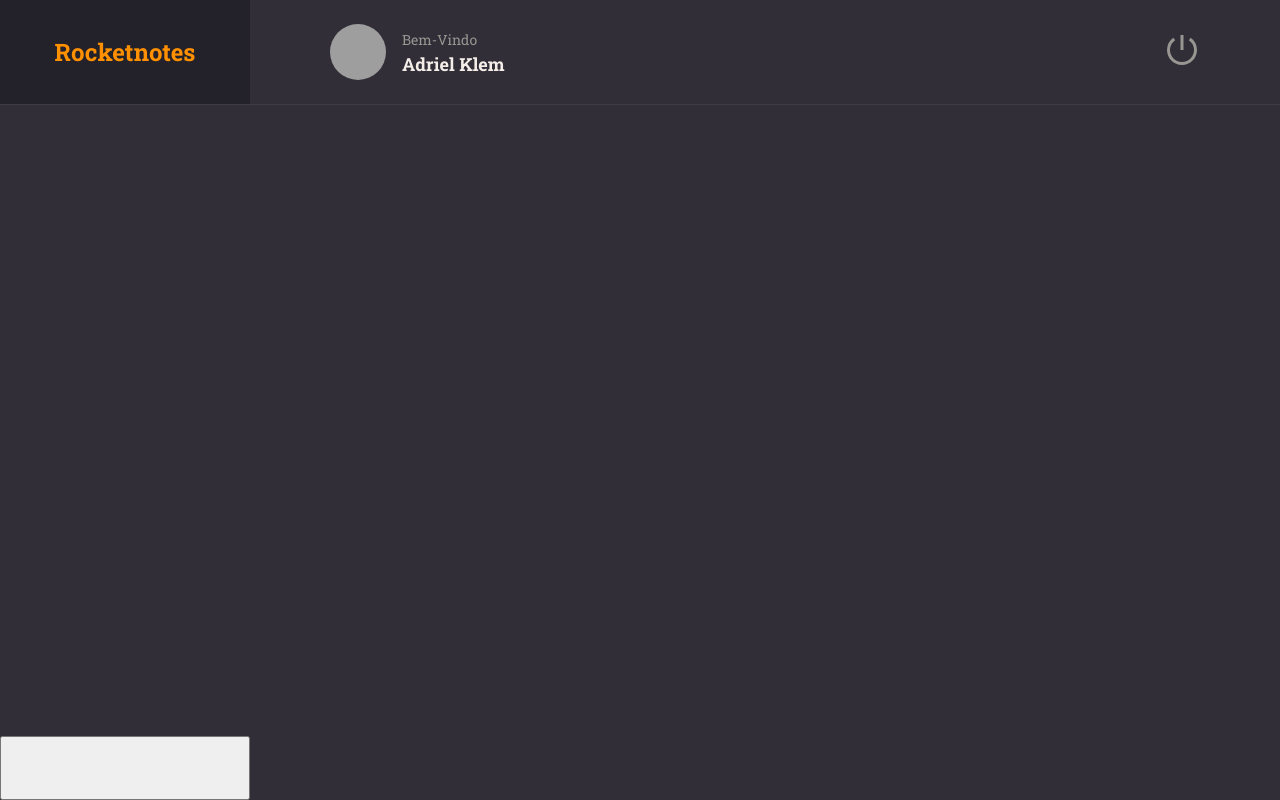
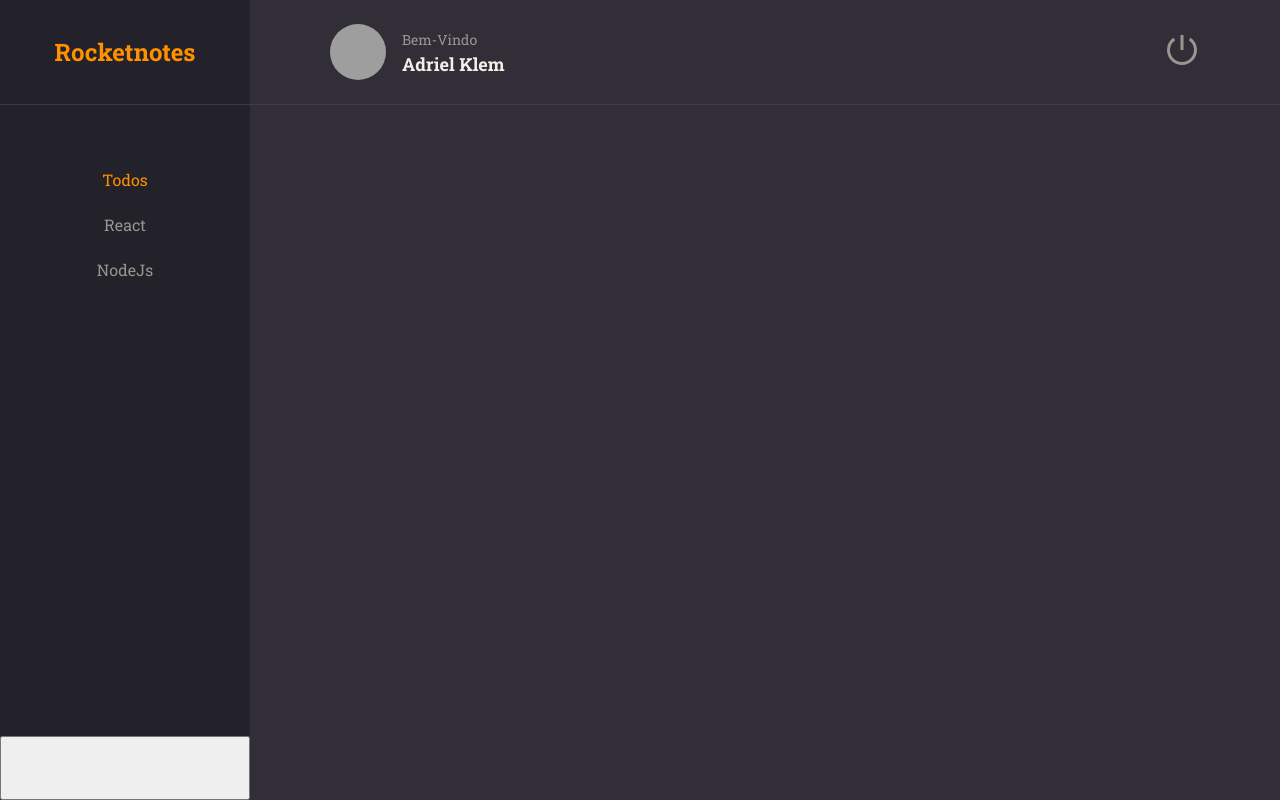
Before and after one commit to AdrielKlem/RocketNotes, a React (Vite) app: page / in a window 1280 px wide. Built offline with nearby package versions, Linux system fonts and the light colour scheme; grey boxes are pictures that could not be loaded.

Commit message:
update home menu and components styles

```diff
--- a/src/components/ButtonText/index.jsx
+++ b/src/components/ButtonText/index.jsx
@@ -1,9 +1,10 @@
 import { Container } from './styles.js'
 
-export function ButtonText({ title, ...rest }) {
+export function ButtonText({ title, isActive = false, ...rest }) {
     return (
         <Container
             type='button'
+            isActive={isActive}
             {...rest}
         >
             {title}
--- a/src/components/ButtonText/styles.js
+++ b/src/components/ButtonText/styles.js
@@ -2,7 +2,7 @@
 
 export const Container = styled.button`
     background: none;
-    color: ${({ theme }) => theme.COLORS.ORANGE};
+    color: ${({ theme, isActive }) => isActive ? theme.COLORS.ORANGE : theme.COLORS.GRAY_100};
 
     border: none;
     font-size: 16px;
--- a/src/pages/Home/index.jsx
+++ b/src/pages/Home/index.jsx
@@ -1,6 +1,7 @@
 import { Container, Brand, Menu, Search, Content, NewNote } from "./styles";
 
 import { Header } from "../../components/Header"
+import  { ButtonText } from "../../components/ButtonText"
 
 export function Home() {
     return (
@@ -12,7 +13,15 @@
             <Header />
 
             <Menu>
-
+                <li>
+                    <ButtonText title="Todos" isActive/>
+                </li>
+                <li>
+                    <ButtonText title="React" />
+                </li>
+                <li>
+                    <ButtonText title="NodeJs" />
+                </li>
             </Menu>
 
             <Search>
--- a/src/pages/Home/styles.js
+++ b/src/pages/Home/styles.js
@@ -33,6 +33,14 @@
 `
 export const Menu = styled.ul`
     grid-area: menu;
+    background-color: ${({ theme }) => theme.COLORS.BACKGROUND_900};
+
+    padding-top: 64px;
+    text-align: center;
+
+    > li {
+        margin-bottom: 24px;
+    }
 `
 export const Search = styled.div`
     grid-area: search;
```
